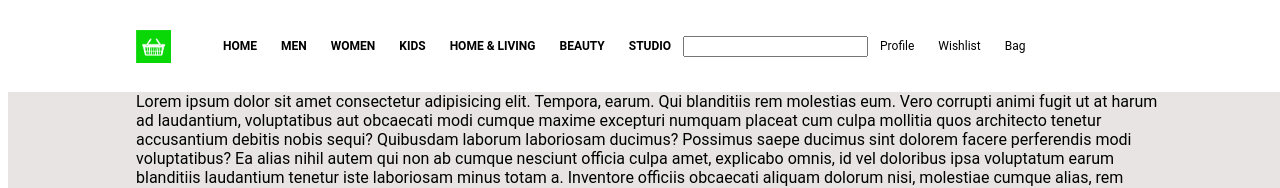
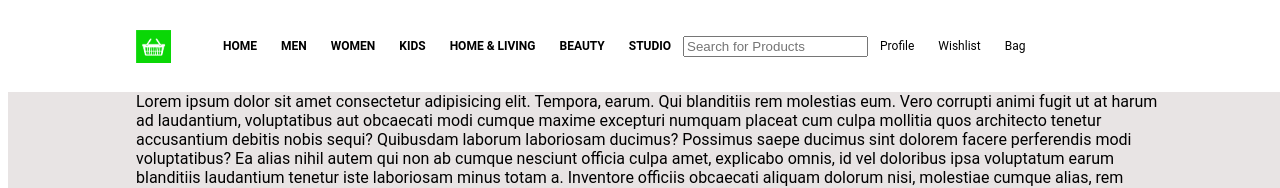
Before and after one commit to KshitijShresth29/Itemy-E-Commerce, a plain HTML site: page index.html in a window 1280 px wide. Shown: the top 188 px of the page. Drawn offline with Linux system fonts and the light colour scheme; a script that the page names is missing.

Commit message:
Update index.html

```diff
--- a/index.html
+++ b/index.html
@@ -24,7 +24,7 @@
         </ul>
         </div>
             <div class="right flex items-center">
-                <input class="" type="text"/>
+                <input class="search" placeholder="Search for Products" class="desktop-searchBar" value="" data-reactid="904"/>
                 <div class="profile mx-2">Profile</div>
                 <div class="wishlist mx-2">Wishlist</div>
                 <div class="bag mx-2">Bag</div>
```
